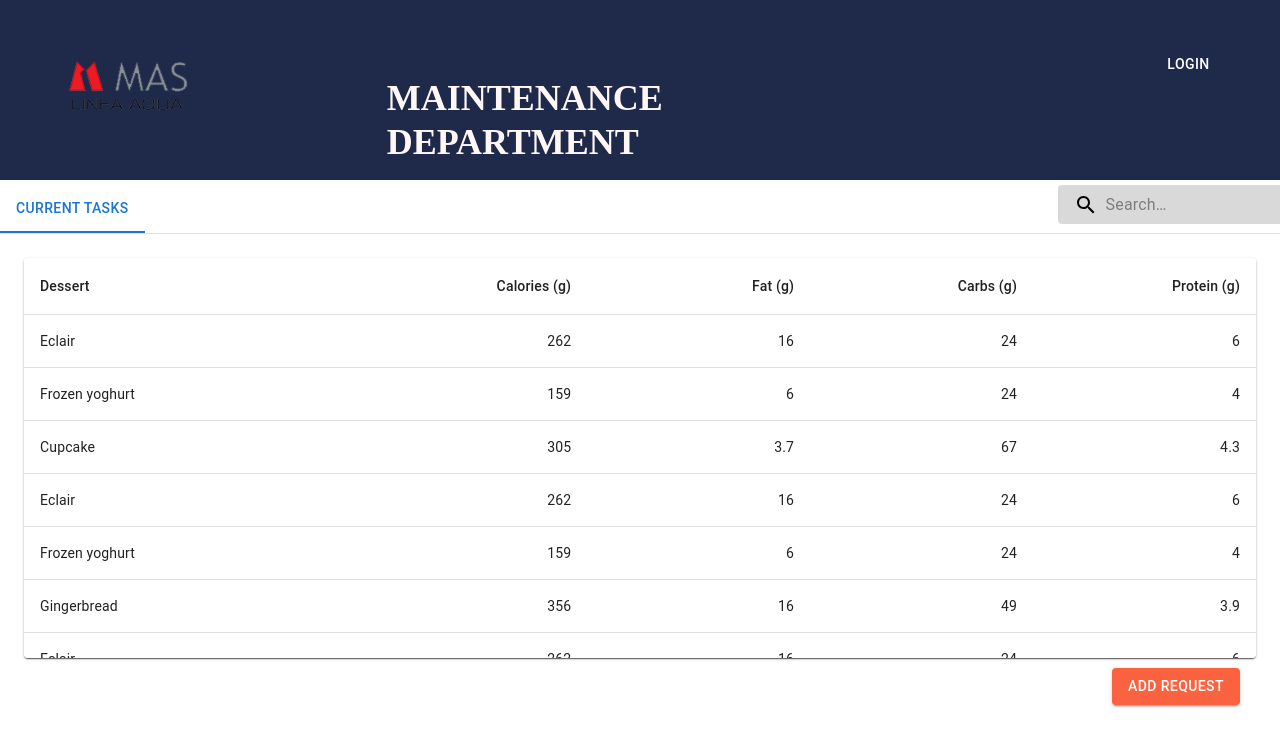
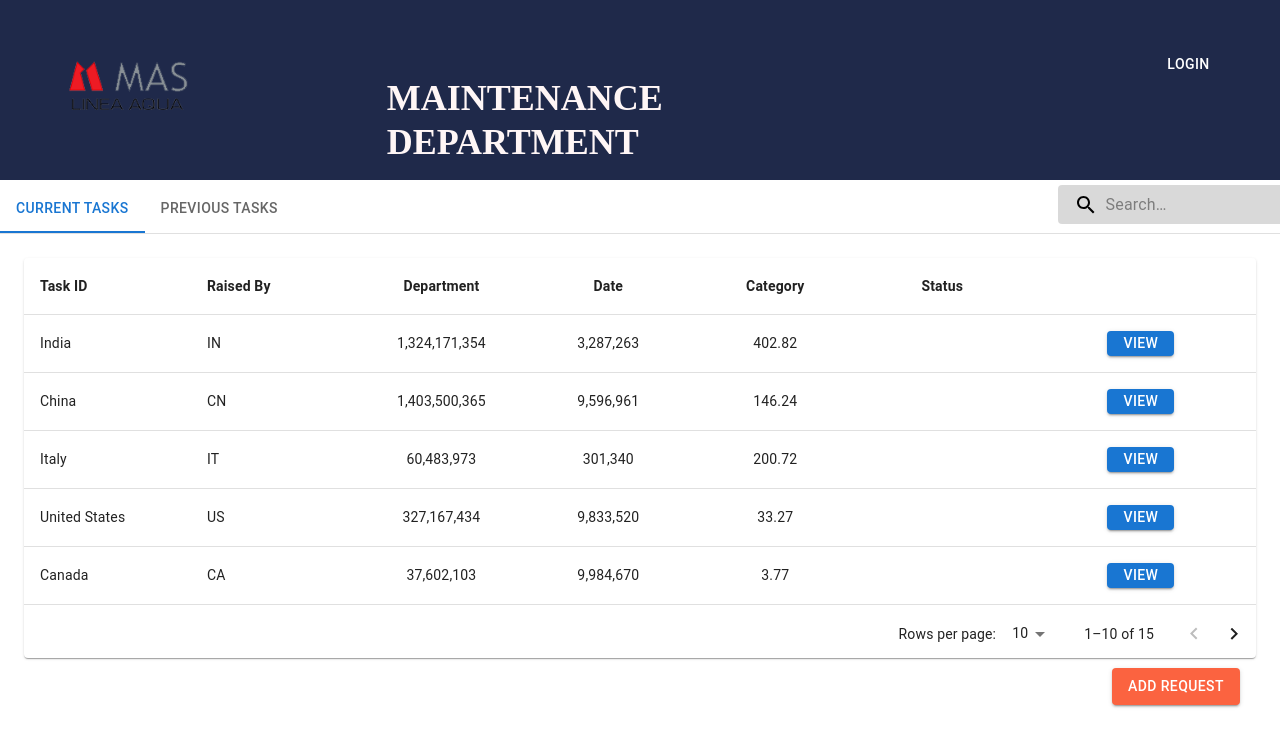
Before and after one commit to manoddesilva/help_desk, a React (Create React App) app: page / in a window 1280 px wide. Shown: the top 746 px of the page. Built offline with nearby package versions, Linux system fonts and the light colour scheme.

Commit message:
newTable
Removed search function and added new table component

```diff
--- a/src/components/HomeContent.jsx
+++ b/src/components/HomeContent.jsx
@@ -7,6 +7,7 @@ import Typography from "@mui/material/Typography";
 import Box from "@mui/material/Box";
 import { Container, Row } from "react-bootstrap";
 import HomeTable from "./HomeTable";
+import HomeTable1 from "./HomeTable1";
 import Button from "@mui/material/Button";
 
 function TabPanel(props) {
@@ -45,8 +46,8 @@ function a11yProps(index) {
 export default function HomeContent() {
   const [value, setValue] = React.useState(0);
 
-  const handleChange = (event, newValue) => {
-    setValue(newValue);
+  const handleChange = (event, Value) => {
+    setValue(Value);
   };
 
   return (
@@ -58,13 +59,13 @@ export default function HomeContent() {
           aria-label="basic tabs example"
         >
           <Tab label="Current Tasks" {...a11yProps(0)} />
-          {/* <Tab label="Item Two" {...a11yProps(1)} />
-          <Tab label="Item Three" {...a11yProps(2)} /> */}
+          <Tab label="Previous Tasks" {...a11yProps(1)} />
+          {/* <Tab label="Item Three" {...a11yProps(2)} /> */}
         </Tabs>
       </Box>
       <TabPanel value={value} index={0}>
         <Row>
-          <HomeTable />
+          <HomeTable1 />
         </Row>
         <Row>
           <Button
@@ -75,16 +76,18 @@ export default function HomeContent() {
               marginLeft: "85%",
               marginTop: "10px",
             }}
+
+
           >
-            {" "}
+
             ADD REQUEST
           </Button>
         </Row>
       </TabPanel>
-      {/* <TabPanel value={value} index={1}>
-        Item Two
+      <TabPanel value={value} index={1}>
+        Previous Tasks
       </TabPanel>
-      <TabPanel value={value} index={2}>
+      {/* <TabPanel value={value} index={2}>
         Item Three
       </TabPanel> */}
     </Box>
--- a/src/components/HomeTable.jsx
+++ b/src/components/HomeTable.jsx
@@ -22,37 +22,44 @@ function createData(id, dessert, calories, fat, carbs, protein) {
 
 const columns = [
   {
-    width: 200,
-    label: "Dessert",
-    dataKey: "dessert",
+    width: 120,
+    label: "Raised By",
+    dataKey: "raisedBy",
   },
   {
     width: 120,
-    label: "Calories\u00A0(g)",
-    dataKey: "calories",
-    numeric: true,
+    label: "Department",
+    dataKey: "department",
+
   },
   {
     width: 120,
-    label: "Fat\u00A0(g)",
-    dataKey: "fat",
-    numeric: true,
+    label: "Created Date",
+    dataKey: "ceatedDate",
+
   },
   {
     width: 120,
-    label: "Carbs\u00A0(g)",
-    dataKey: "carbs",
-    numeric: true,
+    label: "Category",
+    dataKey: "category",
+
   },
   {
     width: 120,
-    label: "Protein\u00A0(g)",
-    dataKey: "protein",
-    numeric: true,
+    label: "Status",
+    dataKey: "status",
+
   },
+  {
+    width: 80,
+    label: "",
+    dataKey: "buttons",
+
+  },
+
 ];
 
-const rows = Array.from({ length: 200 }, (_, index) => {
+const rows = Array.from({ length: 5 }, (_, index) => {
   const randomSelection = sample[Math.floor(Math.random() * sample.length)];
   return createData(index, ...randomSelection);
 });
@@ -102,7 +109,7 @@ function rowContent(_index, row) {
           key={column.dataKey}
           align={column.numeric || false ? "right" : "left"}
         >
-          {row[column.dataKey]}
+          {row[column.dataKey]}33
         </TableCell>
       ))}
     </React.Fragment>
--- /dev/null
+++ b/src/components/HomeTable1.jsx
@@ -0,0 +1,143 @@
+import * as React from 'react';
+import Paper from '@mui/material/Paper';
+import Table from '@mui/material/Table';
+import TableBody from '@mui/material/TableBody';
+import TableCell from '@mui/material/TableCell';
+import TableContainer from '@mui/material/TableContainer';
+import TableHead from '@mui/material/TableHead';
+import TablePagination from '@mui/material/TablePagination';
+import TableRow from '@mui/material/TableRow';
+import { Button } from '@mui/material';
+
+const columns = [
+  { id: 'name', label: 'Task ID', minWidth: 100 },
+  { id: 'code', label: 'Raised By', minWidth: 100 },
+  {
+    id: 'population',
+    label: 'Department',
+    minWidth: 100,
+    align: 'center',
+    format: (value) => value.toLocaleString('en-US'),
+  },
+  {
+    id: 'size',
+    label: 'Date',
+    minWidth: 100,
+    align: 'center',
+    format: (value) => value.toLocaleString('en-US'),
+  },
+  {
+    id: 'density',
+    label: 'Category',
+    minWidth: 100,
+    align: 'center',
+    format: (value) => value.toFixed(2),
+  },
+  {
+    id: 'status',
+    label: 'Status',
+    minWidth: 100,
+    align: 'center',
+    format: (value) => value.toFixed(2),
+  },
+];
+
+function createData(name, code, population, size) {
+  const density = population / size;
+  return { name, code, population, size, density };
+}
+
+const rows = [
+  createData('India', 'IN', 1324171354, 3287263),
+  createData('China', 'CN', 1403500365, 9596961),
+  createData('Italy', 'IT', 60483973, 301340),
+  createData('United States', 'US', 327167434, 9833520),
+  createData('Canada', 'CA', 37602103, 9984670),
+  createData('Australia', 'AU', 25475400, 7692024),
+  createData('Germany', 'DE', 83019200, 357578),
+  createData('Ireland', 'IE', 4857000, 70273),
+  createData('Mexico', 'MX', 126577691, 1972550),
+  createData('Japan', 'JP', 126317000, 377973),
+  createData('France', 'FR', 67022000, 640679),
+  createData('United Kingdom', 'GB', 67545757, 242495),
+  createData('Russia', 'RU', 146793744, 17098246),
+  createData('Nigeria', 'NG', 200962417, 923768),
+  createData('Brazil', 'BR', 210147125, 8515767),
+];
+
+export default function HomeTable1() {
+  const [page, setPage] = React.useState(0);
+  const [rowsPerPage, setRowsPerPage] = React.useState(10);
+
+  const handleChangePage = (event, newPage) => {
+    setPage(newPage);
+  };
+
+  const handleChangeRowsPerPage = (event) => {
+    setRowsPerPage(+event.target.value);
+    setPage(0);
+  };
+
+  return (
+    <Paper sx={{ width: '100%', height:'400px', overflow:'hidden' }}>
+      <TableContainer sx={{ maxHeight: 350 }}>
+        <Table stickyHeader aria-label="sticky table">
+          <TableHead>
+            <TableRow>
+
+              {columns.map((column) => (
+                <>
+                <TableCell
+                  key={column.id}
+                  align={column.align}
+                  style={{ minWidth: column.minWidth, fontWeight:'bold' }}
+                >
+                  {column.label}
+                </TableCell>
+                </>
+              ))}
+              <TableCell key= 'buttons'
+
+                  style={{ minWidth: 150}}></TableCell>
+            </TableRow>
+          </TableHead>
+          <TableBody>
+            {rows
+              .slice(page * rowsPerPage, page * rowsPerPage + rowsPerPage)
+              .map((row) => {
+                return (
+                  <TableRow hover role="checkbox" tabIndex={-1} key={row.code}>
+                    {columns.map((column) => {
+                      const value = row[column.id];
+                      return (
+                        <TableCell key={column.id} align={column.align}>
+                          {column.format && typeof value === 'number'
+                            ? column.format(value)
+                            : value}
+                        </TableCell>
+                      );
+                    })}
+                    <TableCell key= 'buttons'
+                      align='center'
+                    style={{ minWidth: 150}}>
+                        <Button variant='contained'style={{height:'25px'}}>VIEW</Button>
+
+                    </TableCell>
+                  </TableRow>
+                );
+              })}
+          </TableBody>
+        </Table>
+      </TableContainer>
+      <TablePagination
+        rowsPerPageOptions={[10, 25, 100]}
+        component="div"
+        count={rows.length}
+        rowsPerPage={rowsPerPage}
+        page={page}
+        onPageChange={handleChangePage}
+        onRowsPerPageChange={handleChangeRowsPerPage}
+      />
+    </Paper>
+  );
+}
--- a/src/components/mini/SearchBar.jsx
+++ b/src/components/mini/SearchBar.jsx
@@ -81,16 +81,17 @@ const StyledInputBase = styled(InputBase)(({ theme }) => ({
   },
 }));
 
-export default function SearchBar() {
-  const [inputValue, setInputValue] = useState('');
+export default function SearchBar(props) {
+  const {handleChange} = props
+  //const [inputValue, setInputValue] = useState('');
 
-  const handleChange = (event,inputValue) => {
+  // const handleChange = (event,inputValue) => {
 
 
 
-      setInputValue(event.target.value);
-      console.log(inputValue);
-   };
+  //     setInputValue(event.target.value);
+  //     console.log(inputValue);
+  //  };
 
   return (
 
@@ -105,9 +106,9 @@ export default function SearchBar() {
             <StyledInputBase
               placeholder="Search…"
               inputProps={{ 'aria-label': 'search' }}
-              value={inputValue}
-              onChange={(e) =>{handleChange(e,inputValue)}}
-
+              //value={inputValue}
+              onChange={(e) => handleChange}
+              // onChange={(e) => {handleChange}}
 
             />
           </Search>
--- a/src/view/Home.jsx
+++ b/src/view/Home.jsx
@@ -1,15 +1,19 @@
-import React from "react";
+import React, { useState } from "react";
 import { Header } from "../components/Header";
 import SearchBar from "../components/mini/SearchBar";
-import '../components/CSS/HomePage.css';
-import Stack from 'react-bootstrap/Stack';
-import Container from 'react-bootstrap/Container';
-import Row from 'react-bootstrap/Row';
-import Col from 'react-bootstrap/Col';
+import "../components/CSS/HomePage.css";
+import Stack from "react-bootstrap/Stack";
+import Container from "react-bootstrap/Container";
+import Row from "react-bootstrap/Row";
+import Col from "react-bootstrap/Col";
 import HomeContent from "../components/HomeContent";
 
+export const Home = () => {
+  const [inputValue, setInputValue] = useState("");
+  const handleClick = () => {
 
-export const Home = () => {
+  };
+
   return (
     <>
       {/* <div className="back">
@@ -17,27 +21,18 @@ export const Home = () => {
             <SearchBar />
         </div>  */}
 
-
       <Stack gap={2}>
         <Container>
           <Header></Header>
         </Container>
 
-
-
         <Container className="tab-pane">
           <HomeContent />
         </Container>
         <Container className="search-bar">
-                    <SearchBar />
+          <SearchBar handleChange={handleClick} />
         </Container>
       </Stack>
-
-
-
-
-
-
     </>
-    )
-}
+  );
+};
```
Lines whose indentation alone changed are shown as unchanged.
